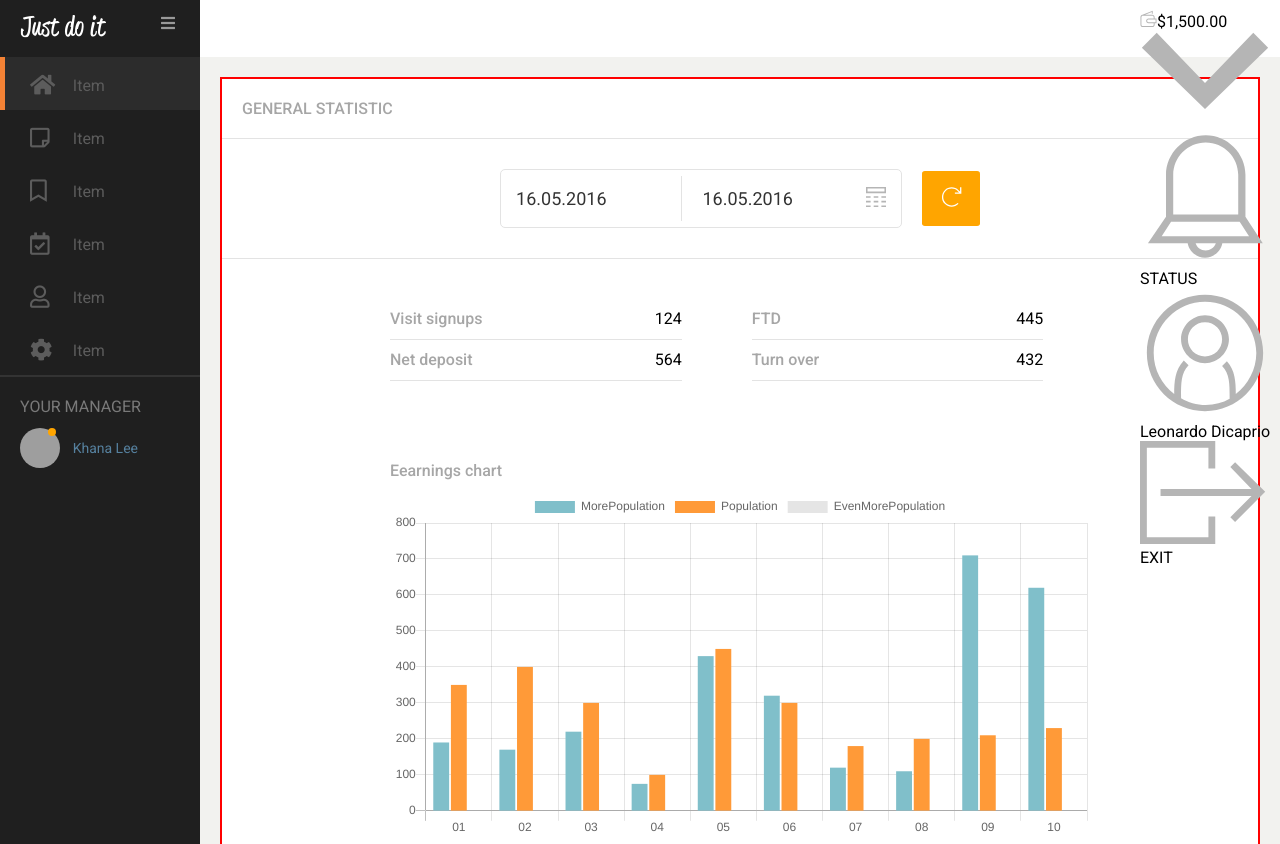
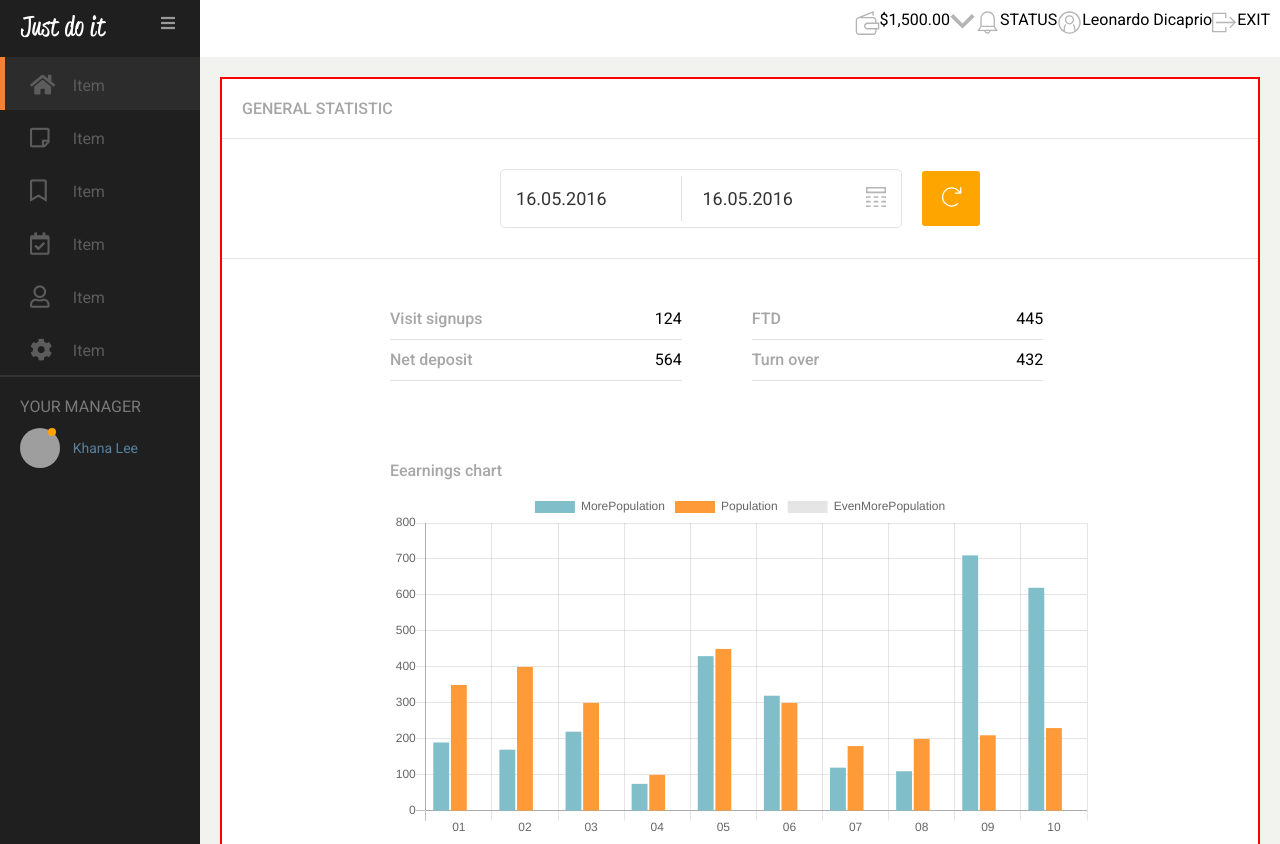
Before and after one commit to dave8git/dashboard-project, a plain HTML site: page index.html in a window 1280 px wide. Shown: the top 844 px of the page. Drawn offline with nearby package versions, Linux system fonts and the light colour scheme; grey boxes are pictures that could not be loaded.

Commit message:
add fix for navbar

```diff
--- a/index.html
+++ b/index.html
@@ -1,15 +1,18 @@
 <!DOCTYPE html>
 <html lang="en">
+
 <head>
     <meta charset="UTF-8">
     <meta name="viewport" content="width=device-width, initial-scale=1.0">
     <meta http-equiv="X-UA-Compatible" content="ie=edge">
     <link rel="stylesheet" href="css/style.css">
-    <link rel="stylesheet" href="https://use.fontawesome.com/releases/v5.7.2/css/all.css" integrity="sha384-fnmOCqbTlWIlj8LyTjo7mOUStjsKC4pOpQbqyi7RrhN7udi9RwhKkMHpvLbHG9Sr" crossorigin="anonymous">
+    <link rel="stylesheet" href="https://use.fontawesome.com/releases/v5.7.2/css/all.css"
+        integrity="sha384-fnmOCqbTlWIlj8LyTjo7mOUStjsKC4pOpQbqyi7RrhN7udi9RwhKkMHpvLbHG9Sr" crossorigin="anonymous">
     <link href="https://fonts.googleapis.com/css?family=Roboto:400,500,600,700&amp;subset=latin-ext" rel="stylesheet">
 
     <title>Document</title>
 </head>
+
 <body>
     <section id="sideMenu">
         <img class="logo" src="images/just_do_it.png" alt="logo">
@@ -25,29 +28,32 @@
         <div class="sidebar-break-line"></div>
         <div class="sidebar-manager-your-manager-wrapper">
             <p>YOUR MANAGER</p>
-            <img src="https://images.pexels.com/photos/762020/pexels-photo-762020.jpeg?cs=srgb&dl=beautiful-beauty-casual-762020.jpg&fm=jpg" class="sidebar-manager-photo" alt="zdjecie managera"><span class="sidebar-manager-mp-text">Khana Lee</span>
+            <img src="https://images.pexels.com/photos/762020/pexels-photo-762020.jpeg?cs=srgb&dl=beautiful-beauty-casual-762020.jpg&fm=jpg"
+                class="sidebar-manager-photo" alt="zdjecie managera"><span class="sidebar-manager-mp-text">Khana
+                Lee</span>
             <div class="little-orange-dot-mp"></div>
         </div>
     </section>
     <aside>
         <header>
             <div class="user-area">
-                <div class="navbar-cash">
-                        <div class="navbar-cash-icon"><img src="icons/wallet.svg" class="navbar-wallet-icon" alt="wallet icon"><span
-                                class="navbar-text">$1,500.00</span><img src="icons/arrow-down-small.svg" class="navbar-arrow-down-icon"
-                                alt="wallet icon"></div>
-                    </div>
-                    <div class="navbar-bell">
-                            <div class="navbar-bell-icon-wrapper"><img src="icons/notification.svg" alt="" class="navbar-bell-icon-inner"><span class="navbar-text-hidden-bell">STATUS</span>
-                             <div class="little-orange-dot"></div></div>
-                         </div>
-                         <div class="navbar-profile">
-                                <img src="icons/profile.svg" alt="" class="navbar-profile-icon"><span class="navbar-profile-text">Leonardo
-                                    Dicaprio</span>
-                            </div>
-                            <div class="navbar-exit">
-                                    <img src="icons/quit.svg" alt="" class="navbar-quit-icon"><span class="navbar-text-hidden-exit">EXIT</span>
-                                </div>
+                <img src="icons/wallet.svg" class="navbar-wallet-icon" alt="wallet icon">
+                <span class="navbar-text">$1,500.00</span>
+                    <img src="icons/arrow-down-small.svg" class="navbar-arrow-down-icon" alt="wallet icon">
+
+
+                <img src="icons/notification.svg" alt="" class="navbar-bell-icon-inner">
+                <span class="navbar-text-hidden-bell">STATUS</span>
+                <div class="little-orange-dot"></div>
+
+
+
+                <img src="icons/profile.svg" alt="" class="navbar-profile-icon">
+                <span class="navbar-profile-text">Leonardo Dicaprio</span>
+
+
+                <img src="icons/quit.svg" alt="" class="navbar-quit-icon"><span
+                    class="navbar-text-hidden-exit">EXIT</span>
             </div>
 
             <!-- <div class="user-area">
@@ -71,9 +77,12 @@
                         <div class="date-boxes-wrapper">
                             <span class="content-date-1">16.05.2016</span>
                             <div class="content-grey-line-vertical"></div>
-                    <span class="content-date-2">16.05.2016</span><img src="icons/calendar.svg" class="img-icon-cal">
+                            <span class="content-date-2">16.05.2016</span><img src="icons/calendar.svg"
+                                class="img-icon-cal">
                         </div>
-            <button class="display-inline-block content-date-button button-orange content-button-orange-size"><img src="icons/refresh.svg" class="img-icon-refresh"></button>
+                        <button
+                            class="display-inline-block content-date-button button-orange content-button-orange-size"><img
+                                src="icons/refresh.svg" class="img-icon-refresh"></button>
                     </div>
                 </div>
                 <div class="content-grey-line"></div>
@@ -108,16 +117,19 @@
                 <div class="content-grey-line"></div>
                 <div class="links-wrapper">
                     <div class="container-2">
-                        <div class="text-align-center"><button class="button-orange margin-bottom-25">+ add new</button></div>
+                        <div class="text-align-center"><button class="button-orange margin-bottom-25">+ add new</button>
+                        </div>
                         <div class="row padding-normal hover-efct flex-links">
                             <div class="col-4 links-padding">
                                 <span>Home page</span>
                             </div>
                             <div class="col-4 links-padding">
-                                <span><a href="#" class="no-style-links margin-for-icons">http//www.homepage.com</a></span>
+                                <span><a href="#"
+                                        class="no-style-links margin-for-icons">http//www.homepage.com</a></span>
                             </div>
                             <div class="col-2 flex-links">
-                                <img src="icons/links-orange.svg" class="sidebar-img-icon links-orange icon-hidden"><img src="icons/trash.svg" class="sidebar-img-icon icon-trash icon-hidden">
+                                <img src="icons/links-orange.svg" class="sidebar-img-icon links-orange icon-hidden"><img
+                                    src="icons/trash.svg" class="sidebar-img-icon icon-trash icon-hidden">
                             </div>
                         </div>
                         <div class="content-grey-line"></div>
@@ -129,7 +141,8 @@
                                 <span><a href="#" class="no-style-links">http//www.currently.com</a></span>
                             </div>
                             <div class="col-2 flex-links">
-                                <img src="icons/links-orange.svg" class="sidebar-icon-sidebar links-orange"><img src="icons/trash.svg" class="sidebar-img-icon icon-trash">
+                                <img src="icons/links-orange.svg" class="sidebar-icon-sidebar links-orange"><img
+                                    src="icons/trash.svg" class="sidebar-img-icon icon-trash">
                             </div>
                         </div>
                         <div class="content-grey-line"></div>
@@ -141,7 +154,8 @@
                                 <span><a href="#" class="no-style-links">http//www.blurpix.com</a></span>
                             </div>
                             <div class="col-2 flex-links">
-                                <img src="icons/links-orange.svg" class="sidebar-img-icon links-orange"><img src="icons/trash.svg" class="sidebar-img-icon icon-trash">
+                                <img src="icons/links-orange.svg" class="sidebar-img-icon links-orange"><img
+                                    src="icons/trash.svg" class="sidebar-img-icon icon-trash">
                             </div>
                         </div>
                         <div class="content-grey-line"></div>
@@ -153,7 +167,8 @@
                                 <span><a href="#" class="no-style-links">http//www.yoursite.com</a></span>
                             </div>
                             <div class="col-2 flex-links">
-                                <img src="icons/links-orange.svg" class="sidebar-img-icon links-orange"><img src="icons/trash.svg" class="sidebar-img-icon icon-trash">
+                                <img src="icons/links-orange.svg" class="sidebar-img-icon links-orange"><img
+                                    src="icons/trash.svg" class="sidebar-img-icon icon-trash">
                             </div>
                         </div>
                         <div class="content-grey-line"></div>
@@ -165,7 +180,8 @@
                                 <span><a href="#" class="no-style-links">http//www.google.com</a></span>
                             </div>
                             <div class="col-2 flex-links">
-                                <img src="icons/links-orange.svg" class="sidebar-img-icon links-orange"><img src="icons/trash.svg" class="sidebar-img-icon icon-trash">
+                                <img src="icons/links-orange.svg" class="sidebar-img-icon links-orange"><img
+                                    src="icons/trash.svg" class="sidebar-img-icon icon-trash">
                             </div>
                         </div>
                         <div class="content-grey-line"></div>
@@ -177,7 +193,8 @@
                                 <span><a href="#" class="no-style-links">http//www.facebook.com</a></span>
                             </div>
                             <div class="col-2 flex-links">
-                                <img src="icons/links-orange.svg" class="sidebar-img-icon links-orange"><img src="icons/trash.svg" class="sidebar-img-icon icon-trash">
+                                <img src="icons/links-orange.svg" class="sidebar-img-icon links-orange"><img
+                                    src="icons/trash.svg" class="sidebar-img-icon icon-trash">
                             </div>
                         </div>
                         <div class="content-grey-line"></div>
@@ -189,7 +206,8 @@
                                 <span><a href="#" class="no-style-links">http//www.dashboard.com</a></span>
                             </div>
                             <div class="col-2 flex-links">
-                                <img src="icons/links-orange.svg" class="sidebar-img-icon links-orange"><img src="icons/trash.svg" class="sidebar-img-icon icon-trash">
+                                <img src="icons/links-orange.svg" class="sidebar-img-icon links-orange"><img
+                                    src="icons/trash.svg" class="sidebar-img-icon icon-trash">
                             </div>
                         </div>
                         <div class="content-grey-line"></div>
@@ -201,7 +219,8 @@
                                 <span><a href="#" class="no-style-links">http//www.blurax.com</a></span>
                             </div>
                             <div class="col-2 flex-links">
-                                <img src="icons/links-orange.svg" class="sidebar-img-icon links-orange"><img src="icons/trash.svg" class="sidebar-img-icon icon-trash">
+                                <img src="icons/links-orange.svg" class="sidebar-img-icon links-orange"><img
+                                    src="icons/trash.svg" class="sidebar-img-icon icon-trash">
                             </div>
                         </div>
                         <div class="content-grey-line"></div>
@@ -213,7 +232,8 @@
                                 <span><a href="#" class="no-style-links">http//www.pieceofwine.com</a></span>
                             </div>
                             <div class="col-2 flex-links">
-                                <img src="icons/links-orange.svg" class="sidebar-img-icon links-orange"><img src="icons/trash.svg" class="sidebar-img-icon icon-trash">
+                                <img src="icons/links-orange.svg" class="sidebar-img-icon links-orange"><img
+                                    src="icons/trash.svg" class="sidebar-img-icon icon-trash">
                             </div>
                         </div>
                         <div class="content-grey-line"></div>
@@ -225,11 +245,13 @@
                                 <span><a href="#" class="no-style-links">http//www.twitter.com</a></span>
                             </div>
                             <div class="col-2 flex-links">
-                                <img src="icons/links-orange.svg" class="sidebar-img-icon links-orange"><img src="icons/trash.svg" class="sidebar-img-icon icon-trash">
+                                <img src="icons/links-orange.svg" class="sidebar-img-icon links-orange"><img
+                                    src="icons/trash.svg" class="sidebar-img-icon icon-trash">
                             </div>
                         </div>
                         <div class="content-grey-line"></div>
-                        <div class="text-align-center"><button class="button-orange margin-top-25">+ add new</button></div>
+                        <div class="text-align-center"><button class="button-orange margin-top-25">+ add new</button>
+                        </div>
                     </div>
                 </div>
             </div>
@@ -239,4 +261,5 @@
     <script src="https://cdnjs.cloudflare.com/ajax/libs/Chart.js/2.7.3/Chart.min.js"></script>
     <script src="js/script.js"></script>
 </body>
+
 </html>
--- a/sass/style.scss
+++ b/sass/style.scss
@@ -58,6 +58,35 @@ body {
 .text-align-center {
     text-align: center;
 }
+/* Navbar icons */
+header {
+    .user-area {
+        display: flex;
+        flex-direction: row;
+    }
+    .navbar-wallet-icon {
+        width: 25px;
+        height: 25px;
+    }
+    .navbar-bell-icon-inner {
+        width: 25px;
+        height: 25px;
+    }
+    .navbar-profile-icon {
+        width: 25px;
+        height: 25px;
+    }
+    .navbar-quit-icon {
+        width: 25px;
+        height: 25px;
+    }
+    .navbar-arrow-down-icon {
+        width: 25px;
+        height: 25px;
+    }
+}
+
+/* -------------- */
 #sideMenu {
     background-color: $sidebar-background;
     max-width: 200px;
@@ -188,7 +217,6 @@ header {
     }
 }
 .user-area {
-    display: inline-block;
     float: right;
     padding: 10px;
     }
```
Also changed, not shown: css/style.css, 1 other file. Lines whose indentation alone changed are shown as unchanged.
